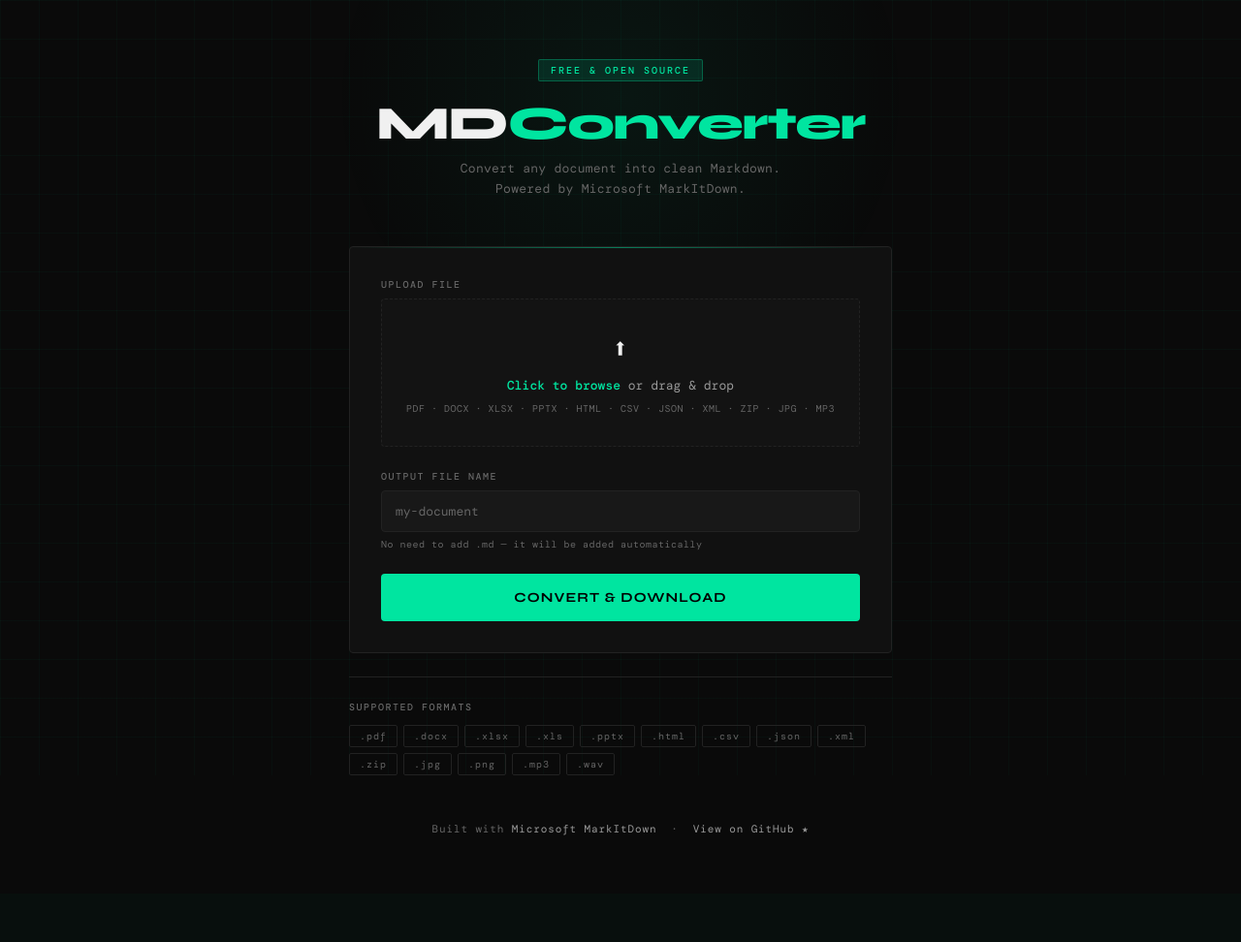
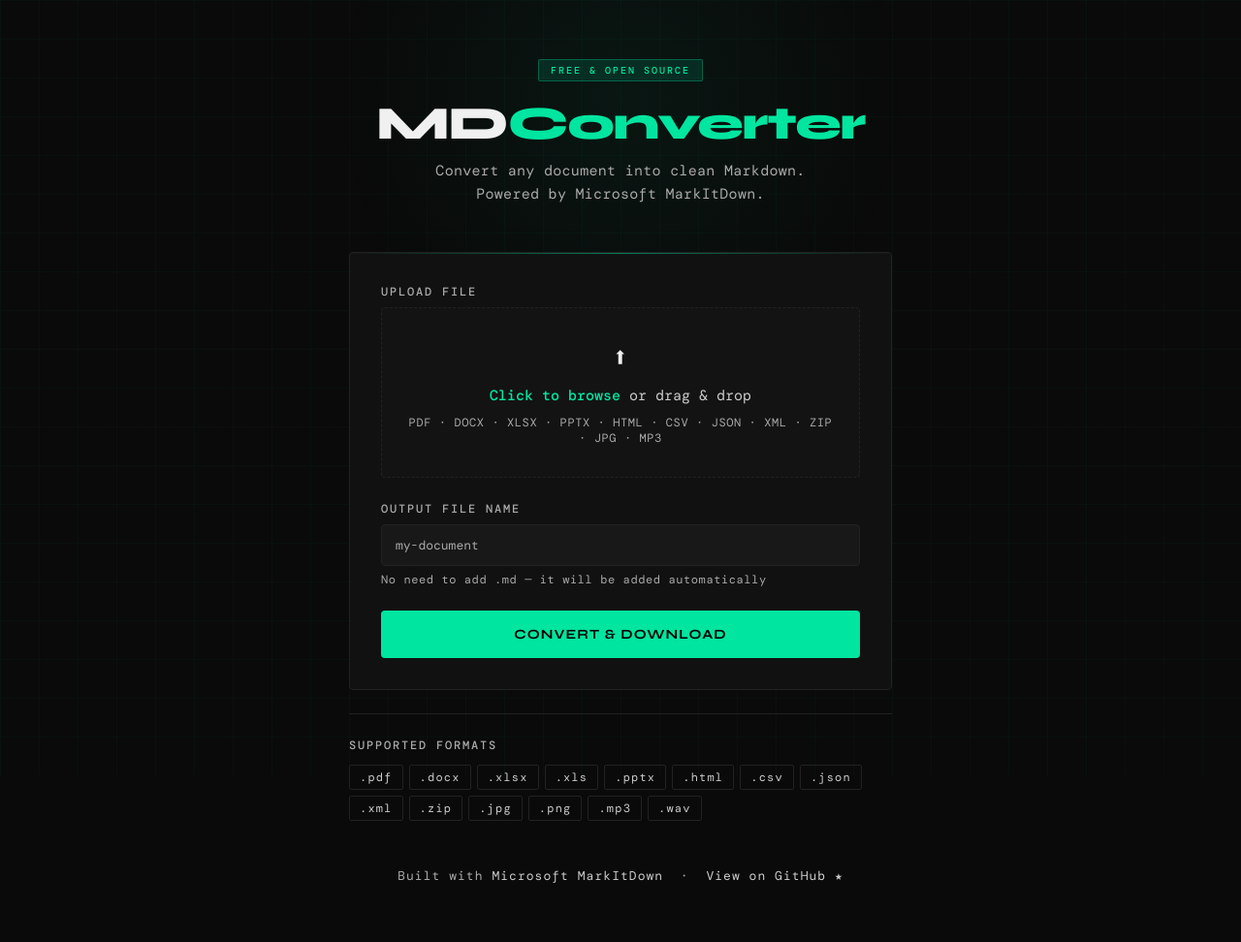
Before and after one commit to rahullakhawat/mdconverter-web, a Flask app: page / in a window 1280 px wide. Shown: the whole page at 97% size. Before the commit the page ends 862 px from the top, so only its background shows below. Run offline with Flask 3, Linux system fonts and the light colour scheme; some web fonts are replaced.

Commit message:
Update index.html

```diff
--- a/templates/index.html
+++ b/templates/index.html
@@ -16,8 +16,8 @@
             --accent-dim: rgba(0, 229, 160, 0.12);
             --accent-glow: rgba(0, 229, 160, 0.3);
             --text: #f0f0f0;
-            --text-muted: #666;
-            --text-dim: #999;
+            --text-muted: #aaa;
+            --text-dim: #ccc;
             --error: #ff4d4d;
             --success: #00e5a0;
         }
@@ -110,7 +110,7 @@
         }
 
         .subtitle {
-            font-size: 13px;
+            font-size: 15px;
             color: var(--text-muted);
             line-height: 1.6;
             letter-spacing: 0.02em;
@@ -142,7 +142,7 @@
 
         label {
             display: block;
-            font-size: 10px;
+            font-size: 12px;
             font-weight: 500;
             letter-spacing: 0.15em;
             text-transform: uppercase;
@@ -183,7 +183,7 @@
         }
 
         .upload-text {
-            font-size: 13px;
+            font-size: 15px;
             color: var(--text-dim);
             line-height: 1.5;
         }
@@ -206,7 +206,7 @@
         }
 
         .file-types {
-            font-size: 10px;
+            font-size: 12px;
             color: var(--text-muted);
             margin-top: 8px;
             letter-spacing: 0.05em;
@@ -236,7 +236,7 @@
         }
 
         .input-hint {
-            font-size: 10px;
+            font-size: 12px;
             color: var(--text-muted);
             margin-top: 6px;
             letter-spacing: 0.05em;
@@ -290,7 +290,7 @@
         }
 
         .formats-title {
-            font-size: 10px;
+            font-size: 12px;
             font-weight: 500;
             letter-spacing: 0.15em;
             text-transform: uppercase;
@@ -305,11 +305,11 @@
         }
 
         .tag {
-            font-size: 10px;
+            font-size: 12px;
             padding: 4px 10px;
             border: 1px solid var(--border);
             border-radius: 2px;
-            color: var(--text-muted);
+            color: var(--text-dim);
             letter-spacing: 0.1em;
             font-family: 'DM Mono', monospace;
             transition: all 0.15s ease;
@@ -349,7 +349,7 @@
         .footer {
             margin-top: 48px;
             text-align: center;
-            font-size: 11px;
+            font-size: 13px;
             color: var(--text-muted);
             letter-spacing: 0.08em;
             animation: fadeUp 0.6s 0.3s ease both;
```
